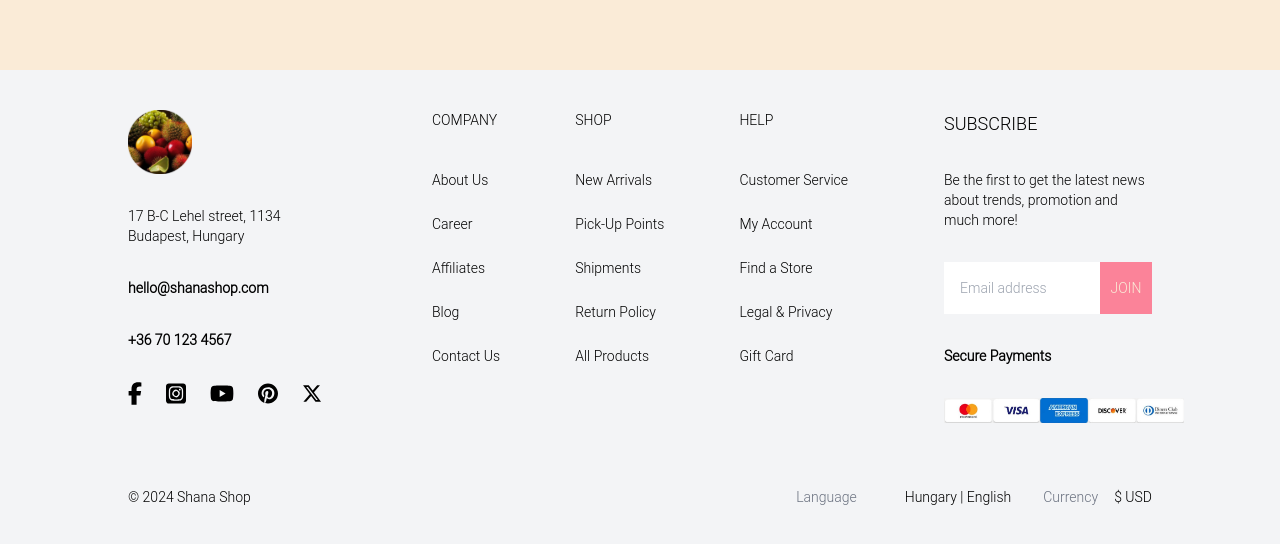
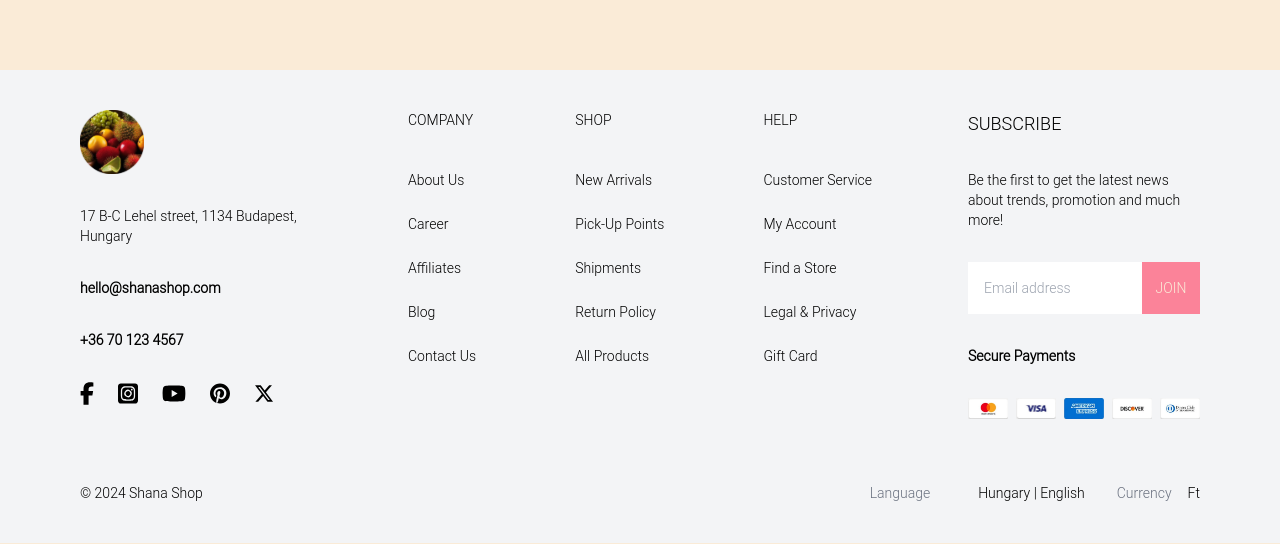
Before and after one commit to ShanaDart73/NextJS-Projects, a Next.js app: page /pages/e-commerce in a window 1280 px wide. Shown: the part 2802-3346 px from the top of the page. Built offline with nearby package versions, Linux system fonts and the light colour scheme.

Commit message:
adjusted footer layout

```diff
--- a/app/components/e-commerce/Footer.js
+++ b/app/components/e-commerce/Footer.js
@@ -3,7 +3,7 @@ import Image from "next/image";
 
 const Footer = () => {
   return (
-    <div className=" py-10 px-4 md:px-8 lg:px-16 xl:px-32 2xl:px-64 bg-gray-100 text-sm mt-24">
+    <div className=" py-10 px-4 md:px-8 lg:px-10 xl:px-20 2xl:px-32 bg-gray-100 text-sm mt-24">
       <div className="flex flex-col md:flex-row justify-between gap-24">
         <div className="w-full md:w-1/2 lg:w-1/4 flex flex-col gap-8">
           <Link href="/">
@@ -105,11 +105,11 @@ const Footer = () => {
           </div>
           <span className="font-semibold">Secure Payments</span>
           <div className=" flex justify-between">
-            <Image src="/mastercard.png" alt="" width={48} height={48} />
-            <Image src="/visa.png" alt="" width={48} height={48} />
-            <Image src="/americaexpress.png" alt="" width={48} height={48} />
-            <Image src="/discover.png" alt="" width={48} height={48} />
-            <Image src="/dinersclub.png" alt="" width={48} height={48} />
+            <Image src="/mastercard.png" alt="" width={40} height={20} />
+            <Image src="/visa.png" alt="" width={40} height={20} />
+            <Image src="/americaexpress.png" alt="" width={40} height={20} />
+            <Image src="/discover.png" alt="" width={40} height={20} />
+            <Image src="/dinersclub.png" alt="" width={40} height={20} />
           </div>
         </div>
       </div>
@@ -121,7 +121,7 @@ const Footer = () => {
           <span className="font-medium">Hungary | English</span>
           <div className="">
             <span className="text-gray-500 mr-4">Currency</span>
-            <span className="font-medium">$ USD</span>
+            <span className="font-medium">Ft</span>
           </div>
         </div>
       </div>
```
